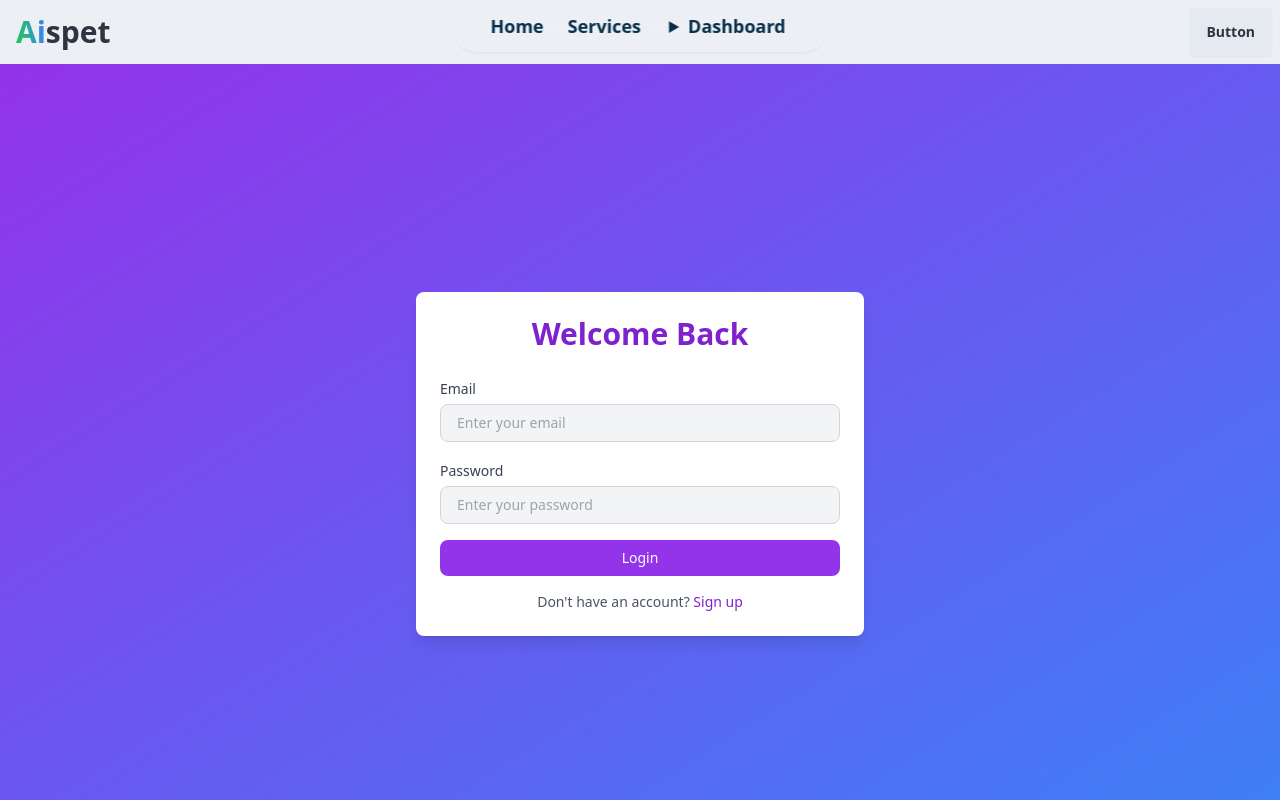
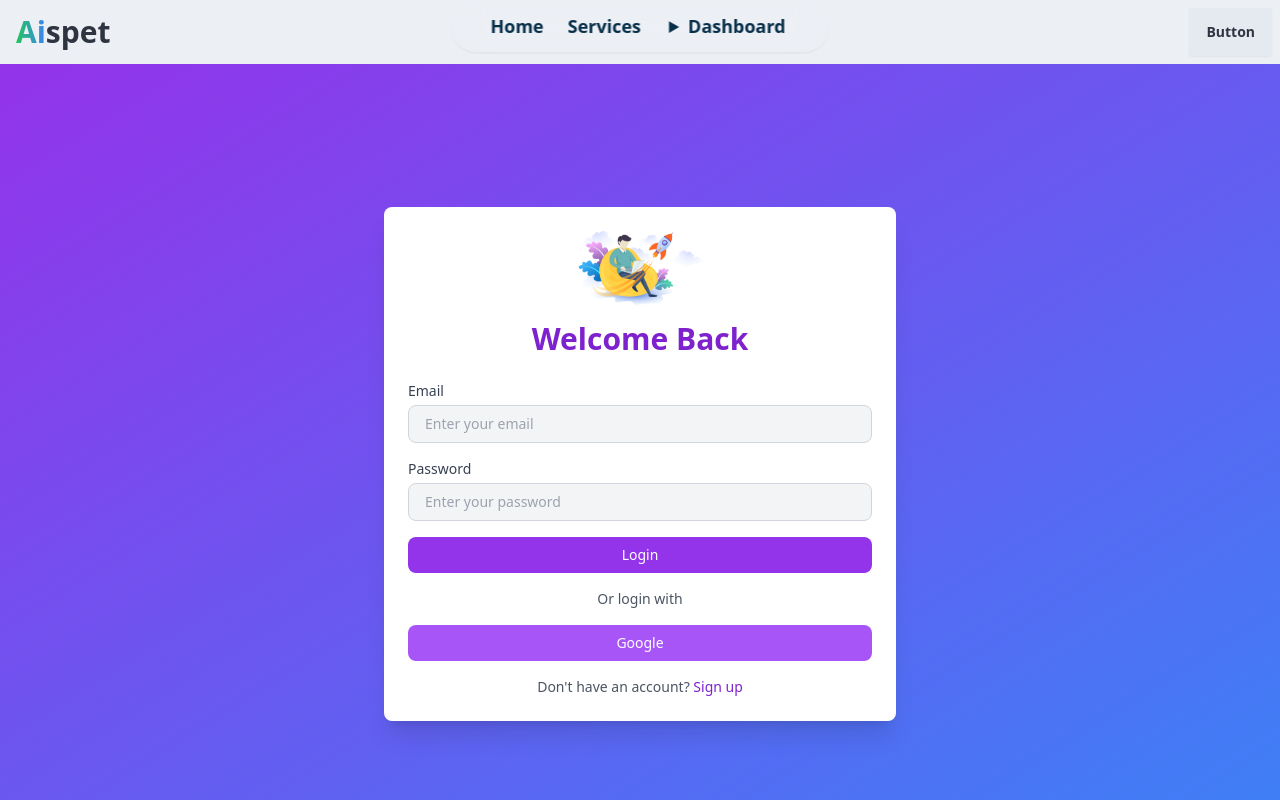
Before and after one commit to Khandaker20201125010/Aispet-Client, a React (Vite) app: page /login in a window 1280 px wide. Shown: the top 800 px of the page. Built offline with nearby package versions, Linux system fonts and the light colour scheme; no server answers.

Commit message:
login design

```diff
--- a/src/Pages/Login&signUp/Login.jsx
+++ b/src/Pages/Login&signUp/Login.jsx
@@ -1,21 +1,49 @@
-import React, { useState } from 'react';
+import React, { useState } from "react";
+import loginsignin from "../../assets/images/login&signin.png";
 
 const Login = () => {
-    const [email, setEmail] = useState('');
-    const [password, setPassword] = useState('');
+  const [email, setEmail] = useState("");
+  const [password, setPassword] = useState("");
+  const [errorMessage, setErrorMessage] = useState("");
 
   const handleLogin = (e) => {
     e.preventDefault();
-        console.log('Logging in with', email, password);
+    if (!email || !password) {
+      setErrorMessage("Please fill out all fields.");
+      return;
+    }
+    console.log("Logging in with", email, password);
+    setErrorMessage("");
+  };
+
+  const handleSocialLogin = (platform) => {
+    console.log(`Logging in with ${platform}`);
   };
 
   return (
-        <div className="flex items-center justify-center min-h-screen bg-gradient-to-br from-purple-600 to-blue-500">
-            <div className="w-full max-w-md p-6 bg-white rounded-lg shadow-lg transform transition-all duration-300 hover:scale-105">
-                <h2 className="text-3xl font-bold text-center text-purple-700 mb-6">Welcome Back</h2>
+    <div className="flex items-center justify-center min-h-screen bg-gradient-to-br from-purple-600 to-blue-500 p-4">
+      <div className="w-full max-w-lg p-6 bg-white rounded-lg shadow-xl transform transition-all duration-300 hover:scale-105">
+        <img
+          src={loginsignin}
+          alt="Login Illustration"
+          className="w-32 mx-auto mb-4"
+        />
+        <h2 className="text-3xl font-bold text-center text-purple-700 mb-6">
+          Welcome Back
+        </h2>
+        {errorMessage && (
+          <div className="p-3 mb-4 text-sm text-red-600 bg-red-100 rounded-lg">
+            {errorMessage}
+          </div>
+        )}
         <form onSubmit={handleLogin} className="space-y-4">
-                    <div className="relative">
-                        <label htmlFor="email" className="text-sm font-medium text-gray-700">Email</label>
+          <div>
+            <label
+              htmlFor="email"
+              className="block text-sm font-medium text-gray-700"
+            >
+              Email
+            </label>
             <input
               type="email"
               id="email"
@@ -26,8 +54,13 @@ const Login = () => {
               required
             />
           </div>
-                    <div className="relative">
-                        <label htmlFor="password" className="text-sm font-medium text-gray-700">Password</label>
+          <div>
+            <label
+              htmlFor="password"
+              className="block text-sm font-medium text-gray-700"
+            >
+              Password
+            </label>
             <input
               type="password"
               id="password"
@@ -40,13 +73,27 @@ const Login = () => {
           </div>
           <button
             type="submit"
-                        className="w-full px-4 py-2 text-sm font-medium text-white bg-purple-600 rounded-lg hover:bg-purple-700 focus:ring-2 focus:ring-purple-500 focus:outline-none">
+            className="w-full px-4 py-2 text-sm font-medium text-white bg-purple-600 rounded-lg hover:bg-purple-700 focus:ring-2 focus:ring-purple-500 focus:outline-none"
+          >
             Login
           </button>
         </form>
+        <div className="my-4 text-sm text-center text-gray-600">
+          Or login with
+        </div>
+        <div className="flex gap-4">
+          <button
+            onClick={() => handleSocialLogin("Google")}
+            className="w-full px-4 py-2 text-sm font-medium text-white bg-purple-500 rounded-lg hover:bg-purple-700 focus:ring-2 focus:ring-purple-500 focus:outline-none"
+          >
+            Google
+          </button>
+        </div>
         <div className="mt-4 text-sm text-center text-gray-600">
-                    Don't have an account?{' '}
-                    <a href="#" className="text-purple-700 hover:underline">Sign up</a>
+          Don't have an account?{" "}
+          <a href="#" className="text-purple-700 hover:underline">
+            Sign up
+          </a>
         </div>
       </div>
     </div>
```
Also changed, not shown: src/assets/images/login&signin.png (added). Lines whose indentation alone changed are shown as unchanged.
